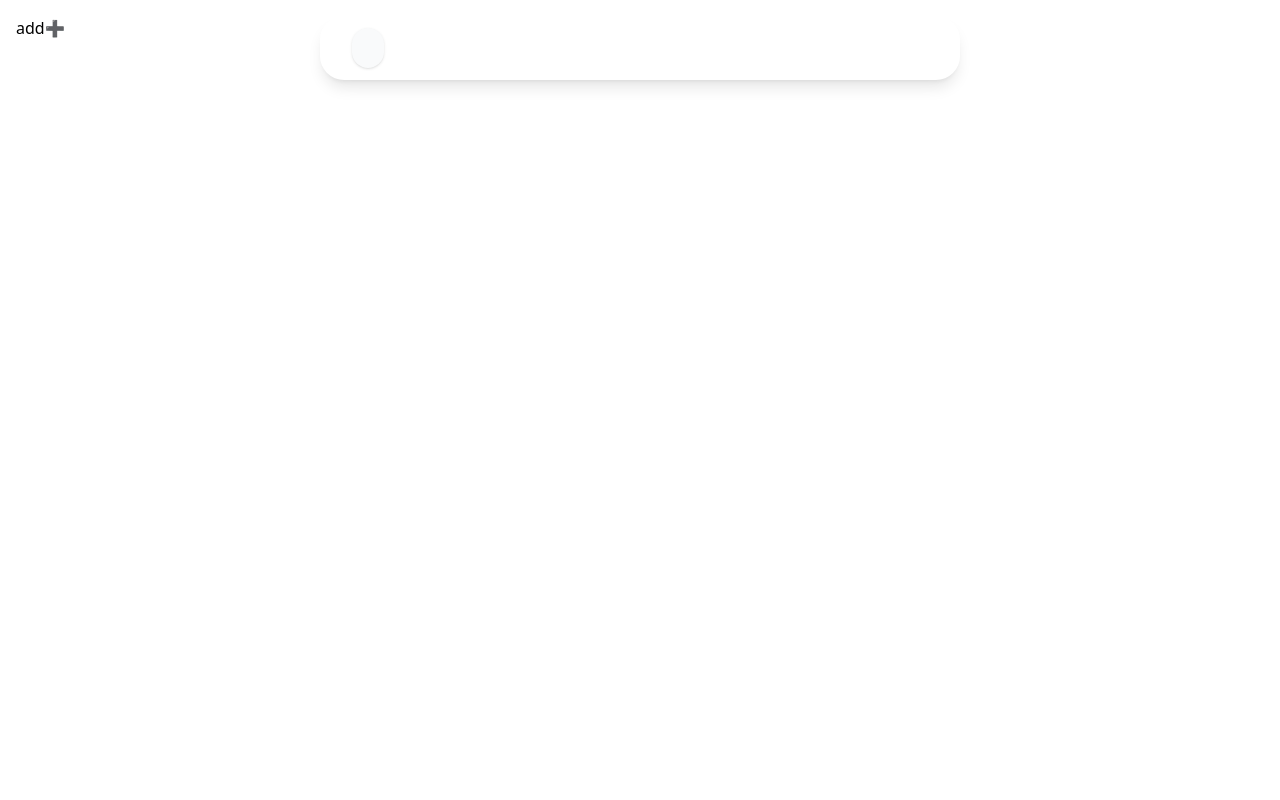
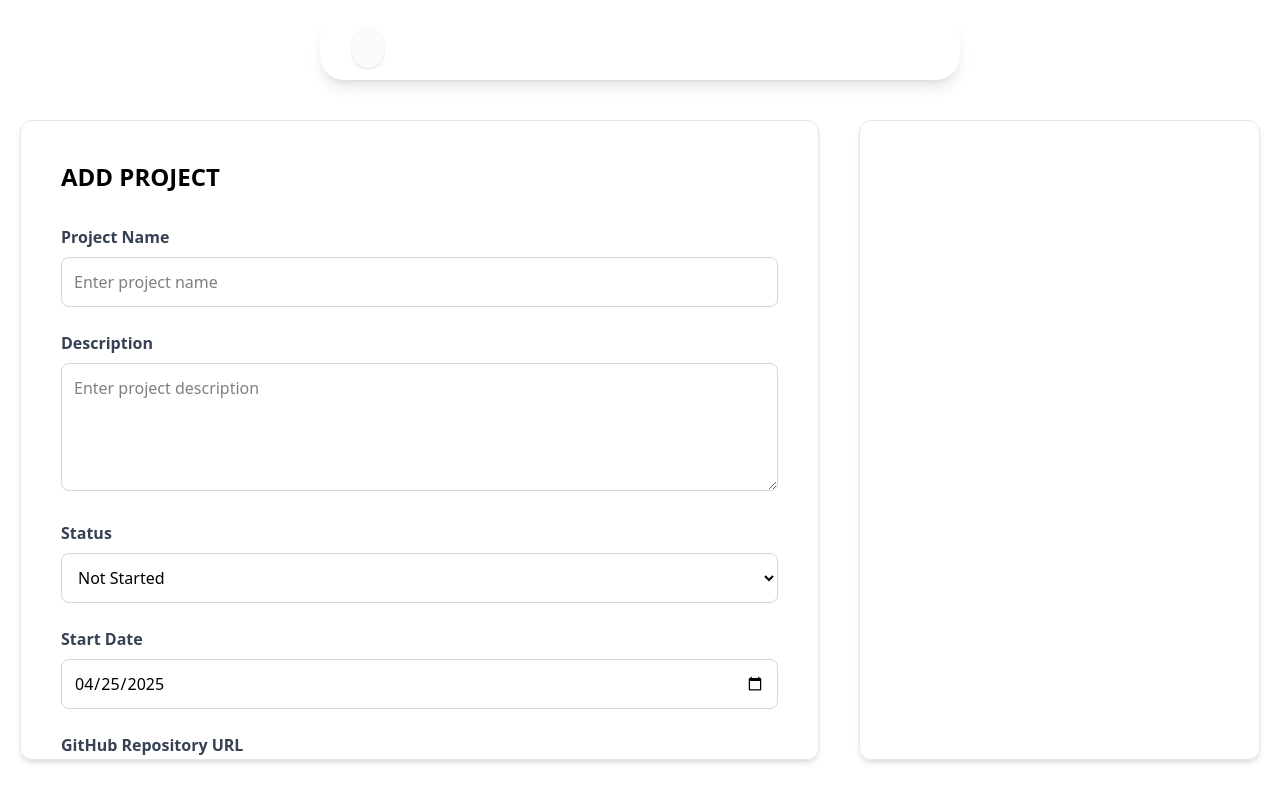
Before and after one commit to uzuw/pt1, a React (Vite) app in the folder frontend/: page /add in a window 1280 px wide. Built offline with nearby package versions, Linux system fonts and the light colour scheme; some icons are missing.

Commit message:
styling add and home page

```diff
--- a/frontend/src/App.tsx
+++ b/frontend/src/App.tsx
@@ -1,21 +1,27 @@
+import Home from './pages/Home'
 import './App.css'
 import Navbar from './components/Navbar'
 import { Routes, Route } from 'react-router-dom'
+import More from './pages/More'
+import Recent from './pages/Recent'
+import Settings from './pages/Settings'
+import Add from "./pages/Add"
 
 const App = () => {
   return (
     <>
+    <div className="bg-white min-h-screen w-full relative">
     <Navbar/>
-    <div className="p-4">
+    <div className="">
         <Routes>
-          <Route path="/" element={<h1>Home🏠</h1>} />
-          <Route path="/add" element={<h1>add➕</h1>} />
-          <Route path="/projects" element={<h1>projects📃</h1>} />
-          <Route path="/history" element={<h1>history⌛</h1>} />
-          <Route path="/profile" element={<h1>profile🙅‍♂️</h1>} />
-          <Route path="/settings" element={<h1>settings⚙️</h1>} />
+          <Route path="/" element={<Home/>} />
+          <Route path="/add" element={<Add/>} />
+          <Route path="/projects" element={<More/>} />
+          <Route path="/history" element={<Recent/>} />
+          <Route path="/settings" element={<Settings/>}/>
         </Routes>
       </div>
+    </div>
     </>
   )
 }
--- a/frontend/src/main.tsx
+++ b/frontend/src/main.tsx
@@ -11,7 +11,7 @@ createRoot(document.getElementById('root')!).render(
   <StrictMode>
     <ApolloProvider client={client}>
     <BrowserRouter>
-    <App />
+    <App/>
     </BrowserRouter>
     </ApolloProvider>
   </StrictMode>,
--- a/frontend/src/pages/Add.tsx
+++ b/frontend/src/pages/Add.tsx
@@ -1,12 +1,138 @@
+import { useState } from "react";
 
 const Add = () => {
-    return (
-      <div className="mt-20 p-5 relative h-[100vh] w-full">
-          {/*Cointainer*/}
-          <div className="w-full h-[80vh] border-2 rounded-xl "></div>
-        Add a project
+  const [name, setName] = useState("");
+  const [description, setDescription] = useState("");
+  const [status, setStatus] = useState("Not Started");
+  const [startDate, setStartDate] = useState(new Date().toISOString().split('T')[0]); // format as yyyy-mm-dd
+  const [githubRepoUrl, setGithubRepoUrl] = useState("");
+  const [tags, setTags] = useState<string[]>([]);
+
+  const handleSubmit = (e: React.FormEvent) => {
+    e.preventDefault();
+
+    // TODO: Use Apollo useMutation to send to backend
+    console.log({
+      name,
+      description,
+      status,
+      startDate,
+      githubRepoUrl,
+      tags,
+    });
+
+    // Reset form
+    setName("");
+    setDescription("");
+    setStatus("Not Started");
+    setStartDate(new Date().toISOString().split('T')[0]);
+    setGithubRepoUrl("");
+    setTags([]);
+  };
+
+  const handleTagChange = (tag: string) => {
+    if (tags.includes(tag)) {
+      setTags(tags.filter(t => t !== tag));
+    } else {
+      setTags([...tags, tag]);
+    }
+  };
+
+  return (
+    <div className="mt-10 p-5 flex h-[100vh] w-full justify-center items-center fixed gap-10 bg-white">
+      {/* Left: Form */}
+      <div className="w-4/6 h-[80vh] border border-gray-200 rounded-xl shadow-md p-10 overflow-auto">
+        <h1 className="text-2xl font-extrabold mb-8">ADD PROJECT</h1>
+
+        <form onSubmit={handleSubmit} className="flex flex-col gap-6">
+          <div>
+            <label className="block text-gray-700 font-semibold mb-2">Project Name</label>
+            <input
+              type="text"
+              value={name}
+              onChange={(e) => setName(e.target.value)}
+              placeholder="Enter project name"
+              className="w-full border border-gray-300 rounded-lg p-3 focus:outline-none focus:ring-2 focus:ring-purple-400"
+              required
+            />
+          </div>
+
+          <div>
+            <label className="block text-gray-700 font-semibold mb-2">Description</label>
+            <textarea
+              value={description}
+              onChange={(e) => setDescription(e.target.value)}
+              placeholder="Enter project description"
+              className="w-full border border-gray-300 rounded-lg p-3 h-32 focus:outline-none focus:ring-2 focus:ring-purple-400"
+            />
+          </div>
+
+          <div>
+            <label className="block text-gray-700 font-semibold mb-2">Status</label>
+            <select
+              value={status}
+              onChange={(e) => setStatus(e.target.value)}
+              className="w-full border border-gray-300 rounded-lg p-3 focus:outline-none focus:ring-2 focus:ring-purple-400"
+            >
+              <option value="Not Started">Not Started</option>
+              <option value="In Progress">In Progress</option>
+              <option value="Completed">Completed</option>
+            </select>
+          </div>
+
+          <div>
+            <label className="block text-gray-700 font-semibold mb-2">Start Date</label>
+            <input
+              type="date"
+              value={startDate}
+              onChange={(e) => setStartDate(e.target.value)}
+              className="w-full border border-gray-300 rounded-lg p-3 focus:outline-none focus:ring-2 focus:ring-purple-400"
+            />
+          </div>
+
+          <div>
+            <label className="block text-gray-700 font-semibold mb-2">GitHub Repository URL</label>
+            <input
+              type="url"
+              value={githubRepoUrl}
+              onChange={(e) => setGithubRepoUrl(e.target.value)}
+              placeholder="https://github.com/your-repo"
+              className="w-full border border-gray-300 rounded-lg p-3 focus:outline-none focus:ring-2 focus:ring-purple-400"
+            />
+          </div>
+
+          <div>
+            <label className="block text-gray-700 font-semibold mb-2">Tags</label>
+            <div className="flex gap-4 flex-wrap">
+              {['Backend', 'Frontend', 'Devops', 'Other'].map(tag => (
+                <label key={tag} className="flex items-center gap-2">
+                  <input
+                    type="checkbox"
+                    checked={tags.includes(tag)}
+                    onChange={() => handleTagChange(tag)}
+                    className="form-checkbox text-purple-600"
+                  />
+                  {tag}
+                </label>
+              ))}
+            </div>
+          </div>
+
+          <button
+            type="submit"
+            className="mt-4 bg-purple-600 text-white py-3 px-6 rounded-lg hover:bg-purple-700 transition"
+          >
+            Add Project
+          </button>
+        </form>
       </div>
-    )
-  }
 
-  export default Add
+      {/* Right: Preview (Optional) */}
+      <div className="w-2/6 h-[80vh] border border-gray-200 rounded-xl shadow-md p-10">
+        {/* Preview Project details */}
+      </div>
+    </div>
+  );
+};
+
+export default Add;
--- a/frontend/src/pages/Home.tsx
+++ b/frontend/src/pages/Home.tsx
@@ -16,7 +16,7 @@ const Home = () => {
           {projects.map((project) => (
             <div
               key={project.id}
-              className="bg-white p-6 rounded-2xl shadow-md hover:shadow-xl transition-all duration-300 cursor-pointer"
+              className="bg-white p-6 rounded-2xl shadow-md hover:shadow-xl transition-all duration-300 cursor-pointer border border-gray-50"
             >
               <h2 className="text-xl font-bold mb-2">{project.title}</h2>
               <p className="text-gray-600">{project.description}</p>
```
